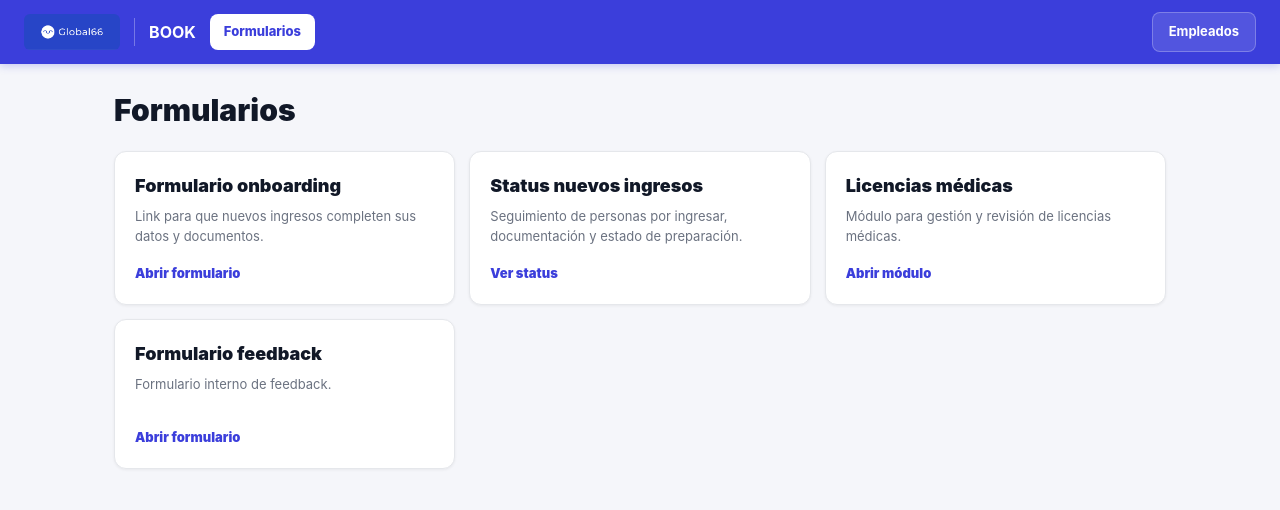
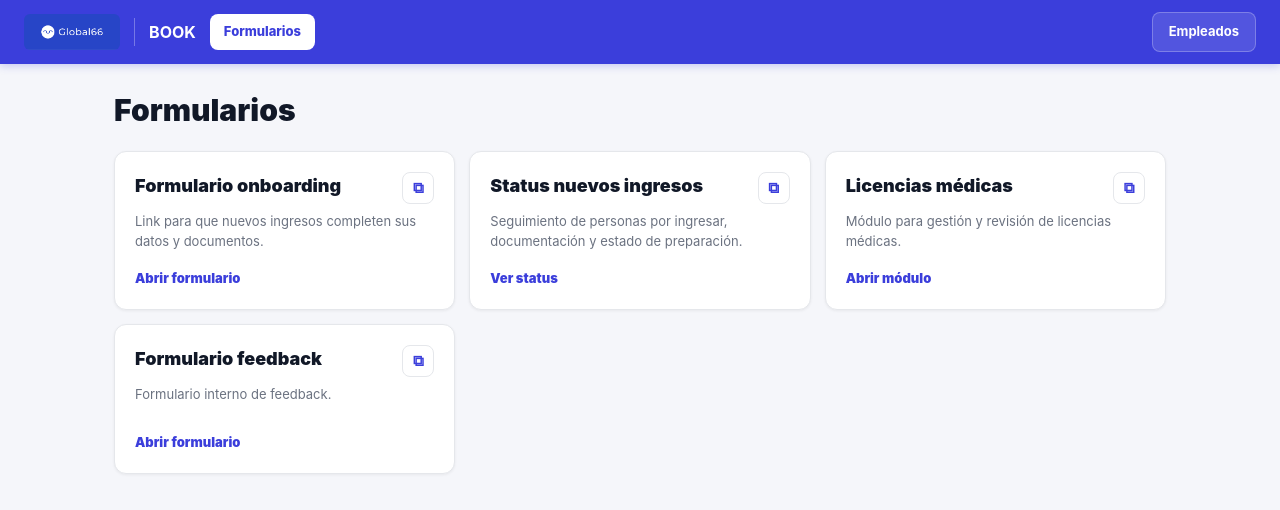
Before and after one commit to afkulkarutman-bit/Global66, a Next.js app: page /formularios in a window 1280 px wide. Shown: the top 510 px of the page. Built offline with nearby package versions, Linux system fonts and the light colour scheme.

Commit message:
Add form link copy buttons

```diff
--- a/app/calculadora-fechas/page.tsx
+++ b/app/calculadora-fechas/page.tsx
@@ -125,7 +125,7 @@ export default function CalculadoraFechasPage() {
             <table style={{ width: "100%", borderCollapse: "collapse", fontSize: 13 }}>
               <thead>
                 <tr style={{ background: "#f8fafc", color: "var(--g66-muted)" }}>
-                  {["Nombre", "País", "Área", "Cargo", "F. ingreso", "1° feedback", "Tipo", "2° feedback"].map(header => (
+                  {["Nombre", "País", "Área", "Cargo", "F. ingreso", "1° feedback", "Área", "2° feedback"].map(header => (
                     <th key={header} style={{ padding: "11px 12px", textAlign: "left", borderBottom: "1px solid var(--g66-border)", fontWeight: 900, whiteSpace: "nowrap" }}>{header}</th>
                   ))}
                 </tr>
@@ -152,7 +152,7 @@ export default function CalculadoraFechasPage() {
                     <td style={{ padding: "10px 12px", whiteSpace: "nowrap", fontWeight: 800, color: "var(--g66-blue)" }}>{formatDate(row.primerFeedback)}</td>
                     <td style={{ padding: "10px 12px", whiteSpace: "nowrap" }}>
                       <span style={{ background: row.b2b ? "#eef2ff" : "#f1f5f9", color: row.b2b ? "var(--g66-blue)" : "var(--g66-muted)", borderRadius: 999, padding: "5px 9px", fontWeight: 900, fontSize: 11 }}>
-                        {row.b2b ? "B2B" : "No B2B"}
+                        {row.b2b ? "B2B" : "Otros"}
                       </span>
                     </td>
                     <td style={{ padding: "10px 12px", whiteSpace: "nowrap", fontWeight: 800, color: "var(--g66-text)" }}>{formatDate(row.segundoFeedback)}</td>
--- a/app/formularios/page.tsx
+++ b/app/formularios/page.tsx
@@ -1,6 +1,7 @@
 "use client";
 
 import Link from "next/link";
+import { useState } from "react";
 
 const cards = [
   {
@@ -34,6 +35,15 @@ const cards = [
 ];
 
 export default function FormulariosPage() {
+  const [copiedHref, setCopiedHref] = useState<string | null>(null);
+
+  async function copyLink(href: string) {
+    const url = `${window.location.origin}${href}`;
+    await navigator.clipboard.writeText(url);
+    setCopiedHref(href);
+    window.setTimeout(() => setCopiedHref(current => current === href ? null : current), 1400);
+  }
+
   return (
     <div style={{ minHeight: "100vh", background: "var(--g66-bg)" }}>
       <header style={{ background: "var(--g66-blue)", padding: "0 24px", position: "sticky", top: 0, zIndex: 50, boxShadow: "0 2px 8px rgba(59,62,219,0.25)" }}>
@@ -60,25 +70,51 @@ export default function FormulariosPage() {
 
         <section style={{ display: "grid", gridTemplateColumns: "repeat(auto-fit, minmax(280px, 1fr))", gap: 14 }}>
           {cards.map(card => (
-            <Link
+            <div
               key={card.href}
-              href={card.href}
-              target={card.external ? "_blank" : undefined}
-              rel={card.external ? "noreferrer" : undefined}
               className="g66-card"
               style={{
                 padding: 20,
-                textDecoration: "none",
                 display: "flex",
                 flexDirection: "column",
                 minHeight: 150,
                 borderColor: "var(--g66-border)",
               }}
             >
-              <div style={{ fontSize: 18, fontWeight: 900, color: "var(--g66-text)", marginBottom: 8 }}>{card.title}</div>
+              <div style={{ display: "flex", alignItems: "flex-start", justifyContent: "space-between", gap: 10, marginBottom: 8 }}>
+                <div style={{ fontSize: 18, fontWeight: 900, color: "var(--g66-text)" }}>{card.title}</div>
+                <button
+                  type="button"
+                  onClick={() => copyLink(card.href)}
+                  title="Copiar link"
+                  aria-label={`Copiar link de ${card.title}`}
+                  style={{
+                    width: 32,
+                    height: 32,
+                    borderRadius: 8,
+                    border: "1px solid var(--g66-border)",
+                    background: copiedHref === card.href ? "#dcfce7" : "#fff",
+                    color: copiedHref === card.href ? "#166534" : "var(--g66-blue)",
+                    cursor: "pointer",
+                    fontSize: 15,
+                    fontWeight: 900,
+                    lineHeight: "30px",
+                    flex: "0 0 auto",
+                  }}
+                >
+                  {copiedHref === card.href ? "✓" : "⧉"}
+                </button>
+              </div>
               <div style={{ fontSize: 13, lineHeight: 1.5, color: "var(--g66-muted)", flex: 1 }}>{card.description}</div>
-              <div style={{ marginTop: 18, color: "var(--g66-blue)", fontSize: 13, fontWeight: 900 }}>{card.action}</div>
-            </Link>
+              <Link
+                href={card.href}
+                target={card.external ? "_blank" : undefined}
+                rel={card.external ? "noreferrer" : undefined}
+                style={{ marginTop: 18, color: "var(--g66-blue)", fontSize: 13, fontWeight: 900, textDecoration: "none" }}
+              >
+                {card.action}
+              </Link>
+            </div>
           ))}
         </section>
       </main>
```
